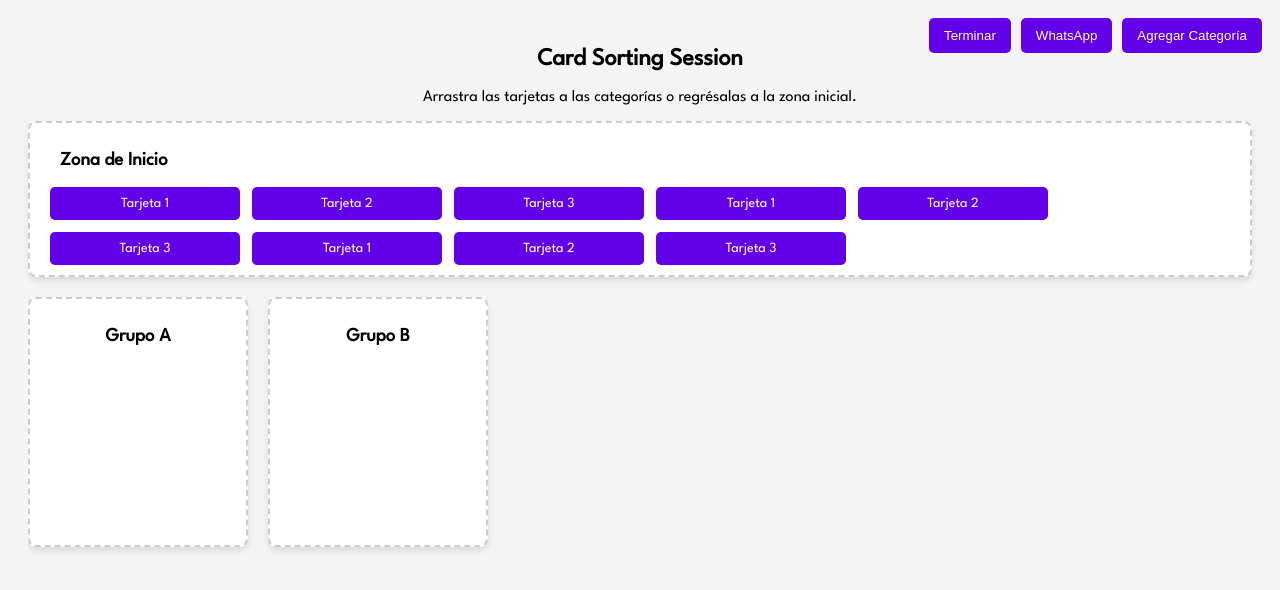
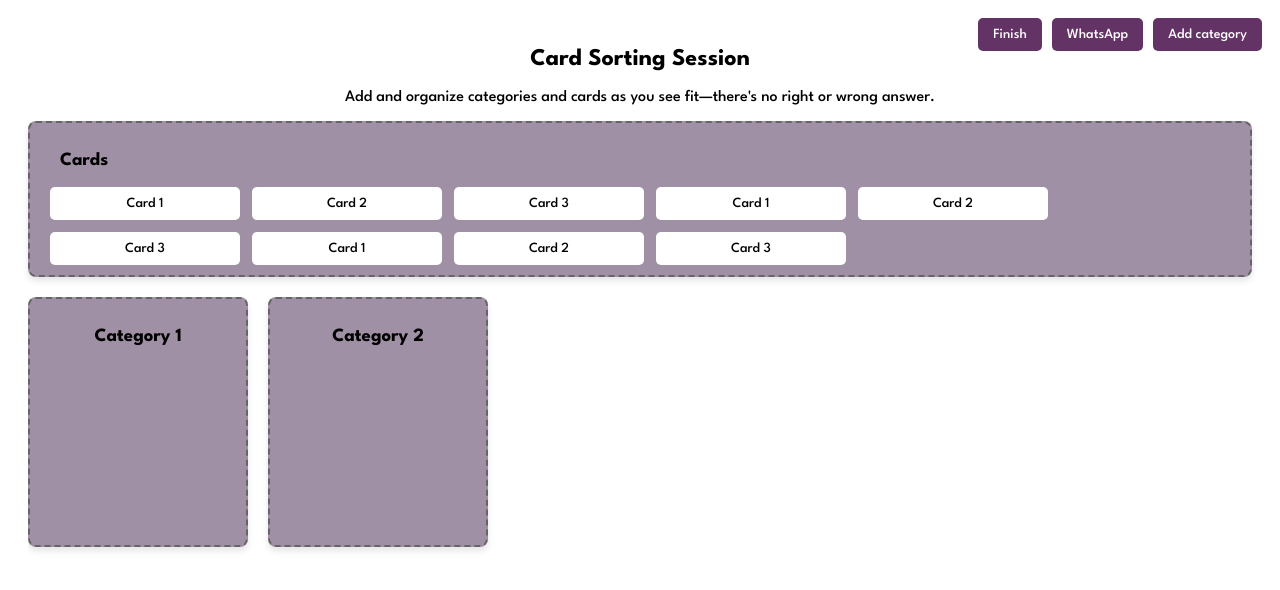
Before and after one commit to cronozul/p_cards, a plain HTML site: page card_sorting/index.html in a window 1280 px wide. Drawn offline with Linux system fonts and the light colour scheme; a web font is replaced by a local one.

Commit message:
style modifications

```diff
--- a/card_sorting/index.html
+++ b/card_sorting/index.html
@@ -4,11 +4,13 @@
     <meta charset="UTF-8">
     <meta name="viewport" content="width=device-width, initial-scale=1.0">
     <title>Card Sorting</title>
-    <link rel="stylesheet" href="https://fonts.googleapis.com/css2?family=League+Spartan:wght@400&display=swap">
+    <link rel="stylesheet"  href="./index.css" />
+  	<link rel="stylesheet" href="https://fonts.googleapis.com/css2?family=League Spartan:wght@500;700&display=swap" />
+  	<link rel="stylesheet" href="https://fonts.googleapis.com/css2?family=DM Serif Text:wght@400&display=swap" />
     <style>
         body {
             font-family: 'League Spartan', sans-serif;
-            text-align: center; padding: 20px; background: #f4f4f4;
+            text-align: center; padding: 20px; background: #ffffff;
             position: relative;
         }
 
@@ -21,12 +23,14 @@
         }
 
         .button {
-            background: #6200ea;
+            background: #643366;
             color: white;
             border: none;
             padding: 10px 15px;
             border-radius: 5px;
             cursor: pointer;
+            font-size: 14px;
+            font-family: 'League Spartan';
         }
 
         .initial-zone, .category {
@@ -36,14 +40,15 @@
             justify-content: flex-start;
             flex-wrap: wrap;
             min-height: 60px;
-            background: white;
+            background: #A090A6;
             padding: 10px 20px;
             border-radius: 8px;
-            border: 2px dashed #ccc;
+            border: 2px dashed #656565;
             box-shadow: 0 4px 6px rgba(0, 0, 0, 0.1);
             box-sizing: border-box;
             position: relative;
         }
+
 
         .cards-container {
             display: flex;
@@ -72,8 +77,8 @@
         }
 
         .card {
-            background: #6200ea;
-            color: white;
+            background: #ffffff;
+            color: black;
             padding: 10px 15px;
             border-radius: 5px;
             cursor: grab;
@@ -90,20 +95,20 @@
 </head>
 <body>
     <div class="top-buttons">
-        <button class="button" id="finish-button">Terminar</button>
+        <button class="button" id="finish-button">Finish</button>
         <button class="button" id="whatsapp-button">WhatsApp</button>
-        <button class="button" id="add-category-button" style="display: none;">Agregar Categoría</button>
+        <button class="button" id="add-category-button" style="display: none;">Add category</button>
     </div>
 
     <h2>Card Sorting Session</h2>
-    <p>Arrastra las tarjetas a las categorías o regrésalas a la zona inicial.</p>
+    <p>Add and organize categories and cards as you see fit—there's no right or wrong answer.</p>
 
     <div class="initial-zone" id="initial-zone">
         <h3
         style=
         "margin-right: 10px;
         margin-left: 10px;">
-        Zona de Inicio </h3>
+        Cards </h3>
         <div class="cards-container" id="cards-container"></div>
     </div>
 
@@ -117,8 +122,8 @@
 
         if (!urlParams.has("categorias") && !urlParams.has("tarjetas")) {
             alert("⚠️ No URL parameters found. Using default test setup.");
-            categorias = ["Grupo A", "Grupo B"];
-            tarjetas = ["Tarjeta 1", "Tarjeta 2", "Tarjeta 3","Tarjeta 1", "Tarjeta 2", "Tarjeta 3","Tarjeta 1", "Tarjeta 2", "Tarjeta 3"];
+            categorias = ["Category 1", "Category 2"];
+            tarjetas = ["Card 1", "Card 2", "Card 3","Card 1", "Card 2", "Card 3","Card 1", "Card 2", "Card 3"];
             freeform = true;
         }
 
--- a/survey_creation/index.css
+++ b/survey_creation/index.css
@@ -1,3 +1,18 @@
+body {
+  font-family: 'League Spartan';
+  margin: 0;
+  padding: 20px;
+}
+.uxvault-wrapper {
+display: flex;
+flex-direction: row;
+align-items: left;
+justify-content: left;
+padding: 8px;
+flex: 1;
+top: 0px;
+}
+
 .card-sorting {
     position: absolute;
     top: 203px;
@@ -50,29 +65,6 @@
     text-align: center;
   }
 
-  .uxvault-wrapper {
-    display: flex;
-    flex-direction: row;
-    align-items: center;
-    justify-content: center;
-    padding: 8px;
-  }
-
-  .heder-de-proyectos {
-    position: absolute;
-    top: 0px;
-    left: calc(50% - 960px);
-    width: 1920px;
-    overflow: hidden;
-    display: flex;
-    flex-direction: row;
-    align-items: center;
-    justify-content: space-between;
-    padding: 24px 80px;
-    text-align: left;
-    font-size: 28px;
-    font-family: 'DM Serif Text';
-  }
 
   .add-button {
     position: absolute;
```
Also changed, not shown: survey_creation/index.html (+15 -25 lines), survey_creation/img/ux-vault-logo.svg (added).
